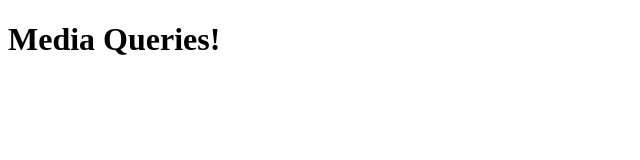
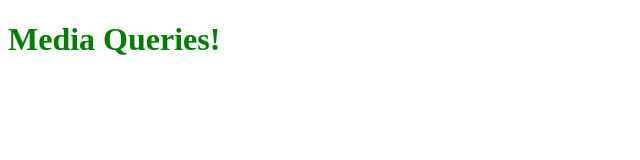
Before and after one commit to natalie-macpherson/dsn1675-class-examples, a plain HTML site: page index.html in a window 1280 px wide. Shown: the whole page, without its empty margins (0-640 px from the left). Drawn offline with Linux system fonts and the light colour scheme.

Commit message:
media 400px and 700px

```diff
--- a/css/main.css
+++ b/css/main.css
@@ -10,3 +10,27 @@ html {
 *, *:before, *:after {
     box-sizing: inherit;
 }
+
+/* this code needs to be in all css files. It tells the server what to do */
+
+.title {
+    color: red;
+}
+
+/*alwasys work small before large. If you start large then small you will make it hard for yourself. You have to define the min-width inorder to tell the server when you active it.*/
+
+@media only screen and (min-width:400px) {
+
+   .title {
+       color: blue;
+   }
+
+}
+
+@media only screen and (min-width: 700px) {
+
+    .title {
+        color: green;
+    }
+
+}
```
